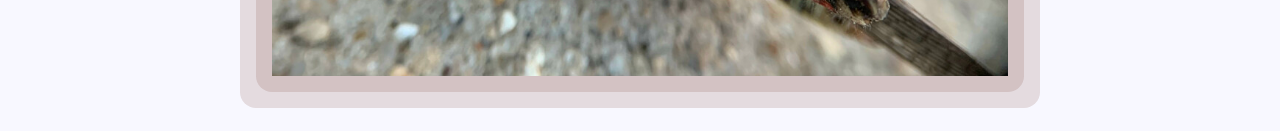
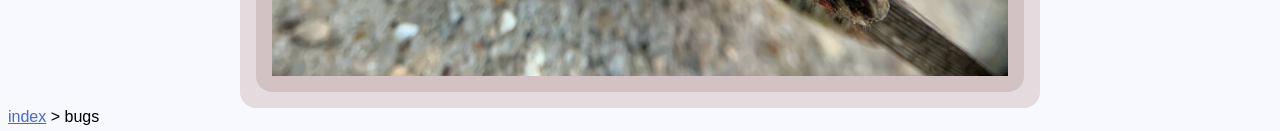
Before and after one commit to Roachbones/Roachbones.github.io, a Jekyll site: the page bugs/index.html, which Jekyll copies as it is, in a window 1280 px wide and 900 px high, scrolled down 26377 px. Shown: the part 766-897 px from the top of the window. Built offline with Jekyll 4.4.1, drawn with Linux system fonts in a browser that asks for light colours.

Commit message:
Add <footer> to /bugs

```diff
--- a/bugs/index.html
+++ b/bugs/index.html
@@ -1,6 +1,5 @@
 <!DOCTYPE html>
 <html lang="en">
-<head>
 <meta charset="utf-8"/>
 <title>viv's bug pics</title>
 <link rel="stylesheet" type="text/css" href="../style.css">
@@ -56,9 +55,7 @@ p {
 }
 
 </style>
-</head>
 
-<body>
 <header>
 	<h1>arthropod macrophotography, by&nbsp;taxon</h1>
 </header>
@@ -295,5 +292,6 @@ p {
 
 </main>
 
-</body>
-</html>
+<footer>
+    <a href=/>index</a> &gt; bugs
+</footer>
```
